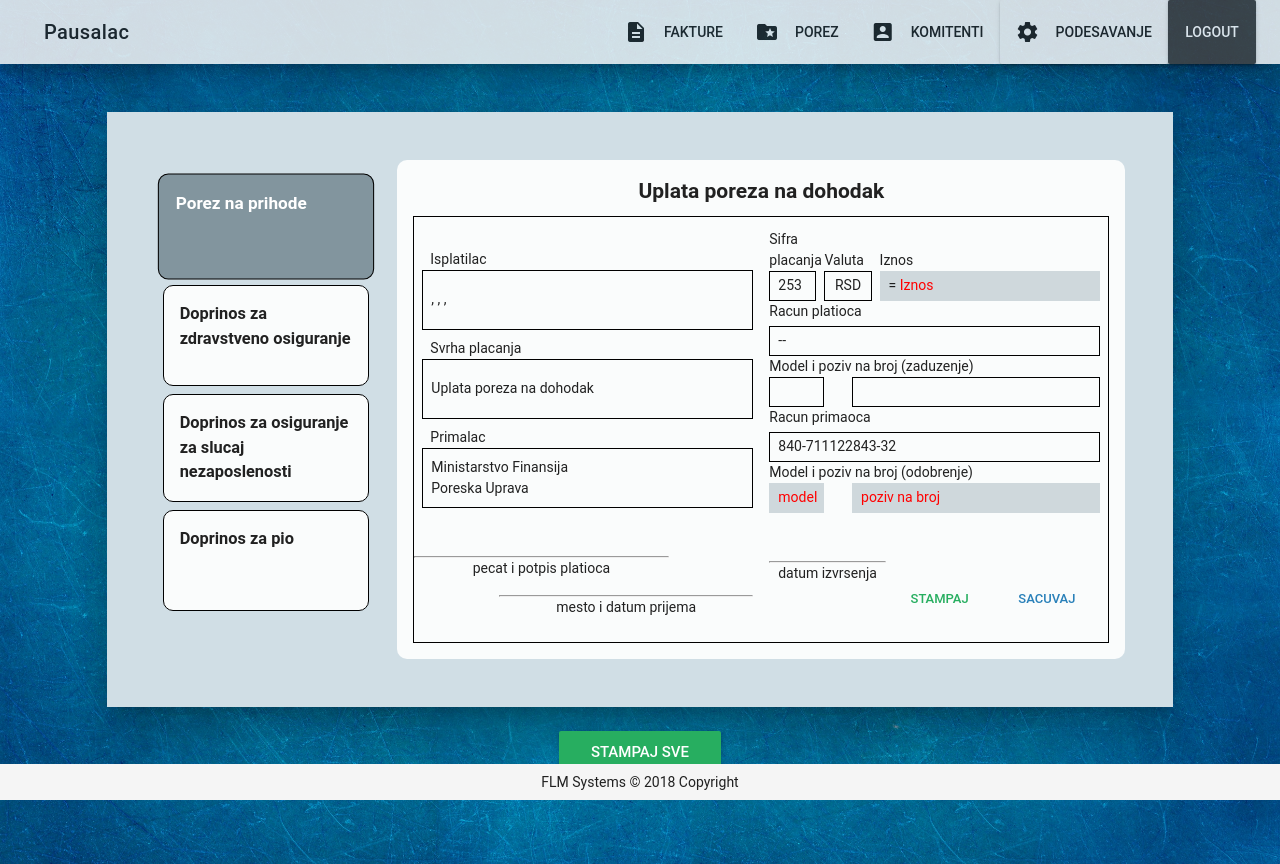
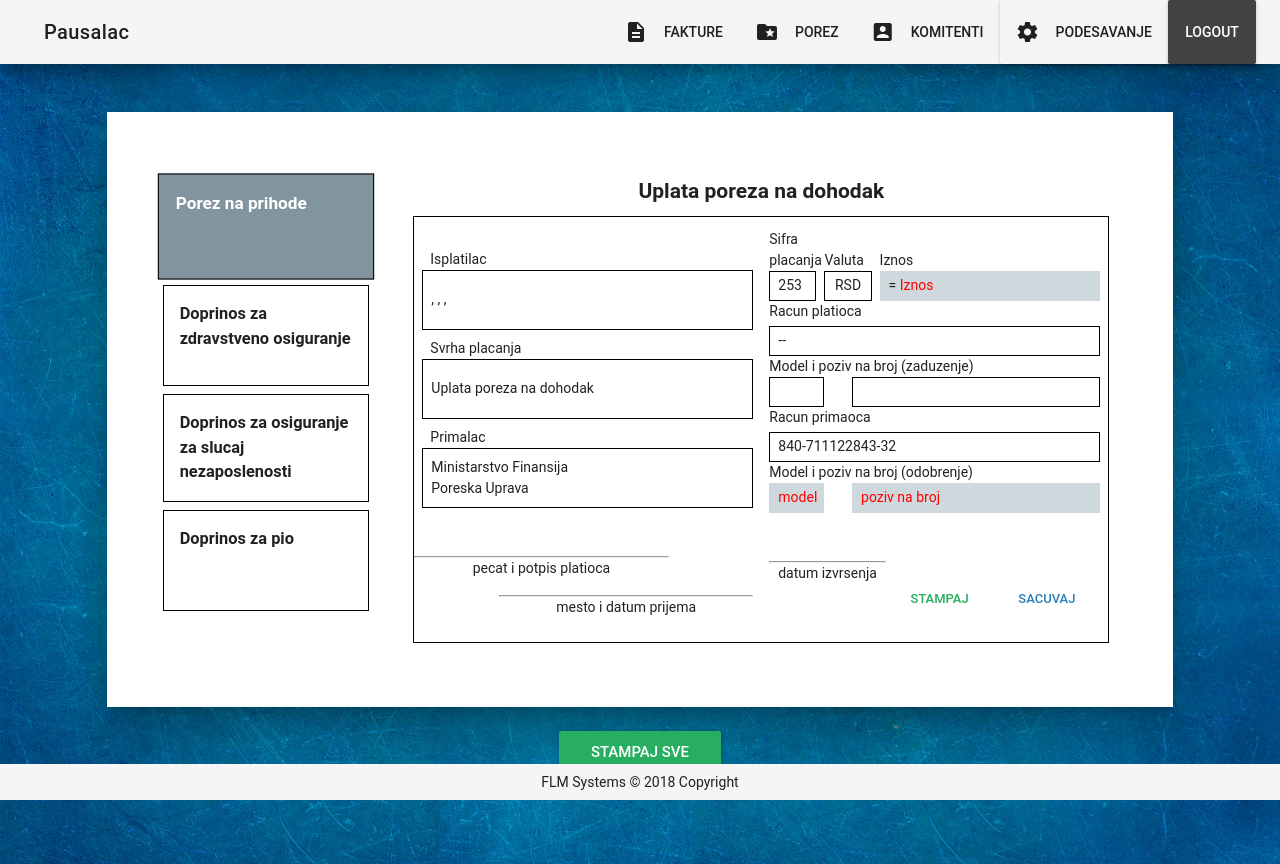
Before and after one commit to SadVue-NekadJava/PausalVue, a Vue app: page /#/porez in a window 1280 px wide. Built offline with nearby package versions, Linux system fonts and the light colour scheme; no server answers; a small style sheet from the web is missing; what vue-css-donut-chart would draw is missing.

Commit message:
bela main boja

```diff
--- a/src/App.vue
+++ b/src/App.vue
@@ -22,7 +22,7 @@ export default {
   }
 }
 </script>
-<style>
+<style scoped>
 .wrapper{
   background-image: url('./assets/officeBg2.jpg');
 background-size: cover;
@@ -34,8 +34,8 @@ min-height: 100vh;
 
 
 }
-.forma {
-background-color: rgba(255, 255, 255, 0.9);
+/* .forma {
+background-color: rgba(255, 255, 255, 1);
 border-radius: 10px;
 border: 1px solid light-green;
 }
@@ -46,5 +46,5 @@ border: 1px solid light-green;
   background-color: #98b2e6;
   min-height:97vh;
 ;
-}
+} */
 </style>
--- a/src/components/navBar.vue
+++ b/src/components/navBar.vue
@@ -57,7 +57,7 @@
       </v-list>
     </v-navigation-drawer>
 
-    <v-toolbar  class="opacity elevation-15" >
+    <v-toolbar  class=" elevation-15" >
       <v-toolbar-side-icon
        class="hidden-md-and-up" @click="drawer = !drawer">
      </v-toolbar-side-icon>
@@ -147,7 +147,7 @@ export default {
 }
 </script>
 
-<style >
+<style  >
 html{
 font-family: 'Patua One', cursive;
 }
@@ -166,8 +166,8 @@ min-height: 100vh;
 
 } */
 .forma {
-background-color: rgba(255, 255, 255, 0.9);
-border-radius: 10px;
+background-color: rgba(255, 255, 255, 1);
+/* border-radius: 10px; */
 border: 1px solid light-green;
 }
 
--- a/src/plugins/vuetify.js
+++ b/src/plugins/vuetify.js
@@ -11,7 +11,7 @@ Vue.use(Vuetify, {
     info: '#2196F3',
     success: '#27ae60',
     warning: '#FFC107',
-    tabColor:'#d0dee5'
+    tabColor:'#fff'
 
   },
   iconfont: 'md',
--- a/src/views/Porez.vue
+++ b/src/views/Porez.vue
@@ -138,7 +138,7 @@
                 </div>
               </v-flex>
             </v-layout>
-            <div class="d-flex mt-5">
+            <div class="d-flex mt-5 " >
               <v-flex xs12 lg9 class="text-xs-center">
                 <hr>
                 <p>datum izvrsenja</p>
--- a/src/views/index.vue
+++ b/src/views/index.vue
@@ -394,7 +394,7 @@ export default {
 }
 </script>
 
-<style >
+<style scoped>
 .zaboravljenaSifra {
   cursor: pointer;
 }
```
